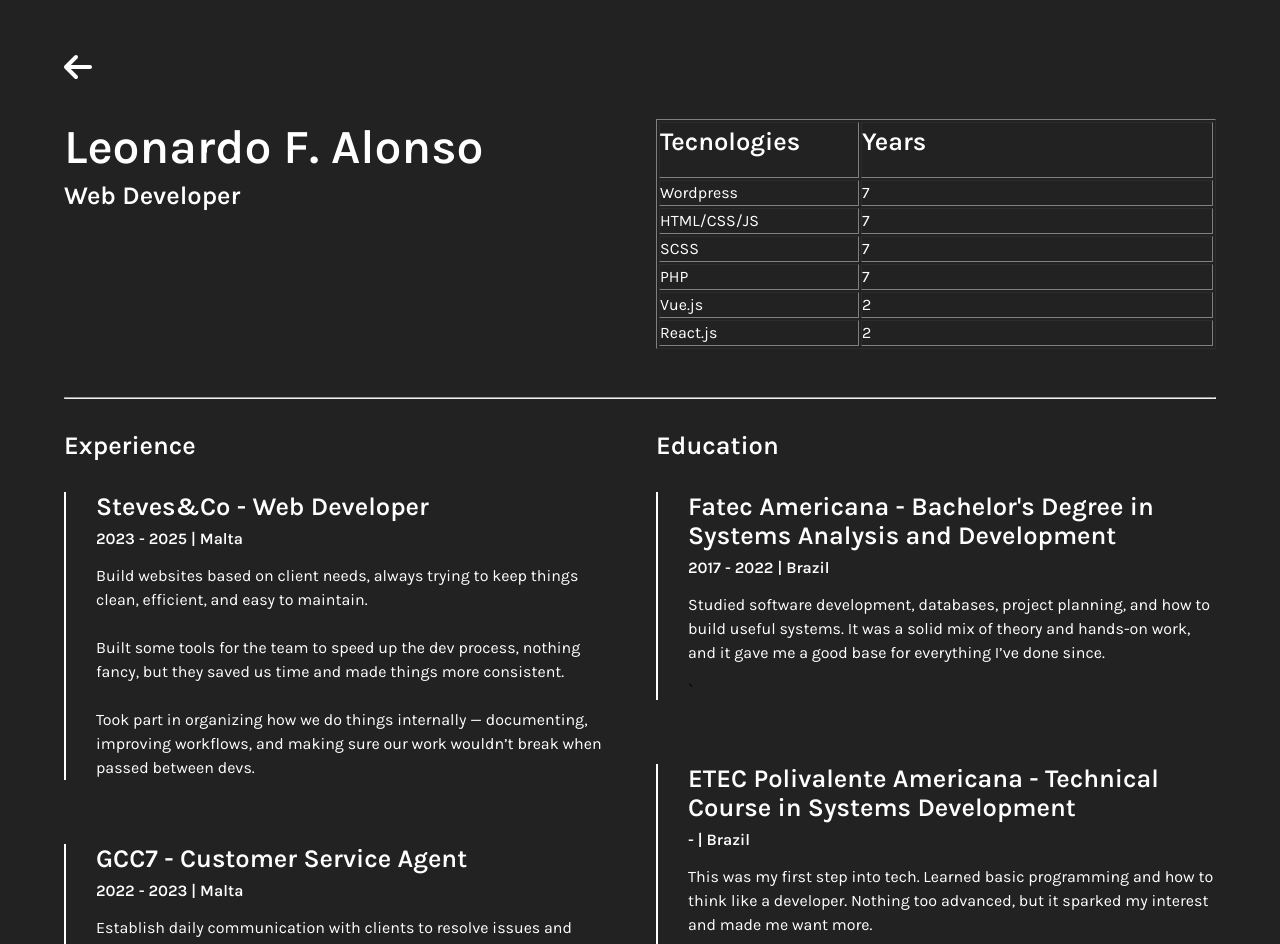
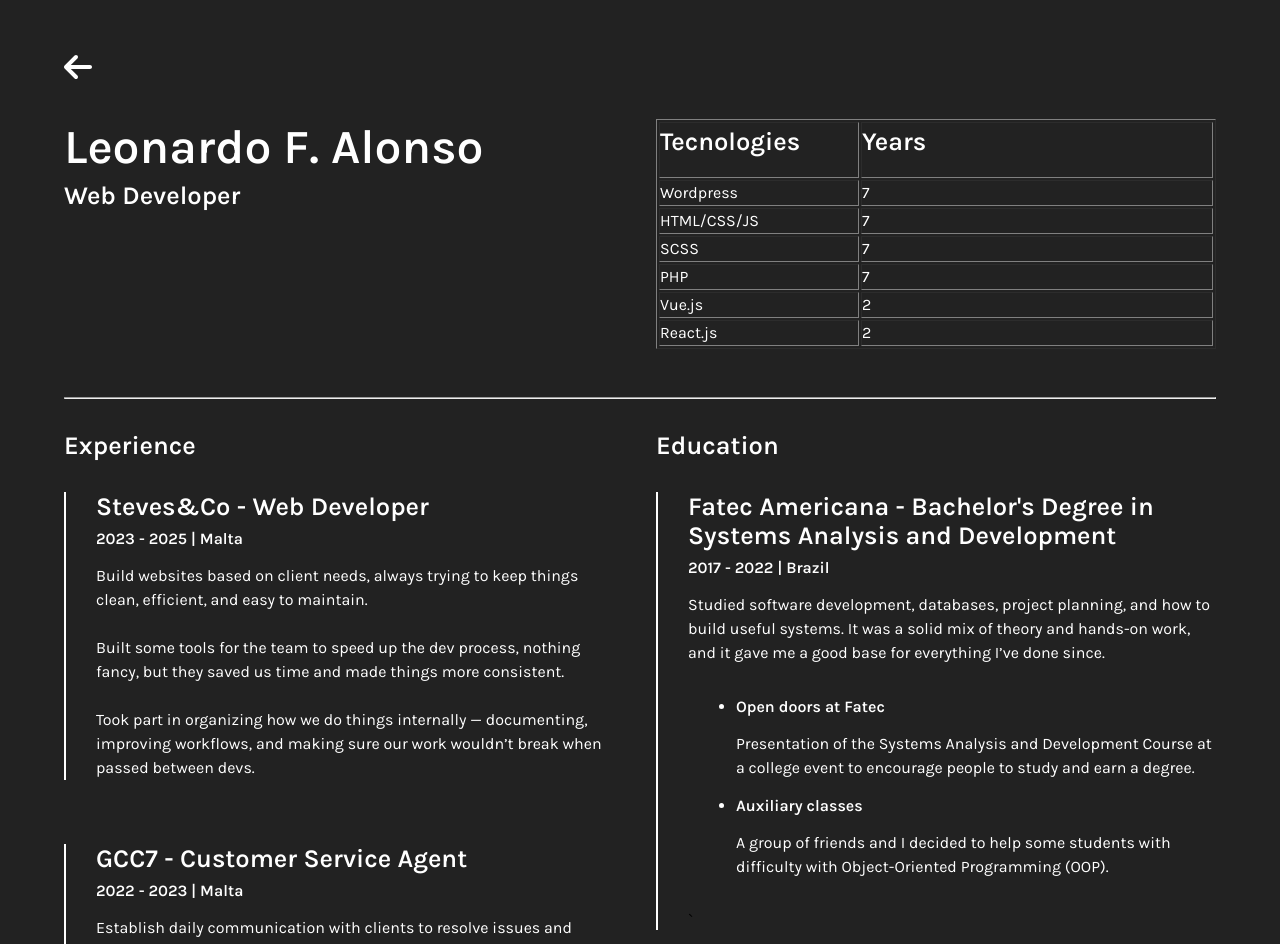
Before and after one commit to DevLeonardoFA/mysite, a Nuxt app: page /resume in a window 1280 px wide. Shown: the top 944 px of the page. Built offline with nearby package versions, Linux system fonts and the light colour scheme.

Commit message:
Resume -> Extra Activity

```diff
--- a/pages/resume.vue
+++ b/pages/resume.vue
@@ -90,8 +90,8 @@
                         <h4>{{education.yearStart}} - {{education.yearEnd}} | {{education.country}}</h4>
                         <p v-html="education.description"></p>
 
-                        <ul>
-                            <li v-for="(activity, index) in education.extra_activity" :key="index">
+                        <ul class="extra-activity">
+                            <li v-for="(activity, index) in education.extraActivity" :key="index">
                                 <h4>{{activity.activity}}</h4>
                                 <p v-html="activity.description"></p>
                             </li>
@@ -234,6 +234,14 @@
                         height: 100%;
                         background-color: #fff;
                     }
+
+                    .extra-activity{
+                        padding: 1rem 0rem 1rem 3rem;
+                        list-style-type: disc;
+                        color: #fff;
+                        font-size: 1rem;
+                    }
+
                 }
 
             }
--- a/static/education.json
+++ b/static/education.json
@@ -6,7 +6,7 @@
         "yearStart": "2017",
         "yearEnd": "2022",
         "description": "Studied software development, databases, project planning, and how to build useful systems. It was a solid mix of theory and hands-on work, and it gave me a good base for everything I’ve done since. ",
-        "extra-activity": [
+        "extraActivity": [
             {
                 "activity": "Open doors at Fatec",
                 "description": "Presentation of the Systems Analysis and Development Course at a college event to encourage people to study and earn a degree."
@@ -21,18 +21,10 @@
         "school": "ETEC Polivalente Americana",
         "course": "Technical Course in Systems Development",
         "country": "Brazil",
-        "year-start": "2015",
-        "year-end": "2016",
+        "yearStart": "2015",
+        "yearEnd": "2016",
         "description": "This was my first step into tech. Learned basic programming and how to think like a developer. Nothing too advanced, but it sparked my interest and made me want more. ",
-        "extra-activity": [
-            {
-                "activity": "Open doors at Fatec",
-                "description": "Presentation of the Systems Analysis and Development Course at a college event to encourage people to study and earn a degree."
-            },
-            {
-                "activity": "Auxiliary classes",
-                "description": "A group of friends and I decided to help some students with difficulty with Object-Oriented Programming (OOP)."
-            }
+        "extraActivity": [
         ]
     }
 ]
```
